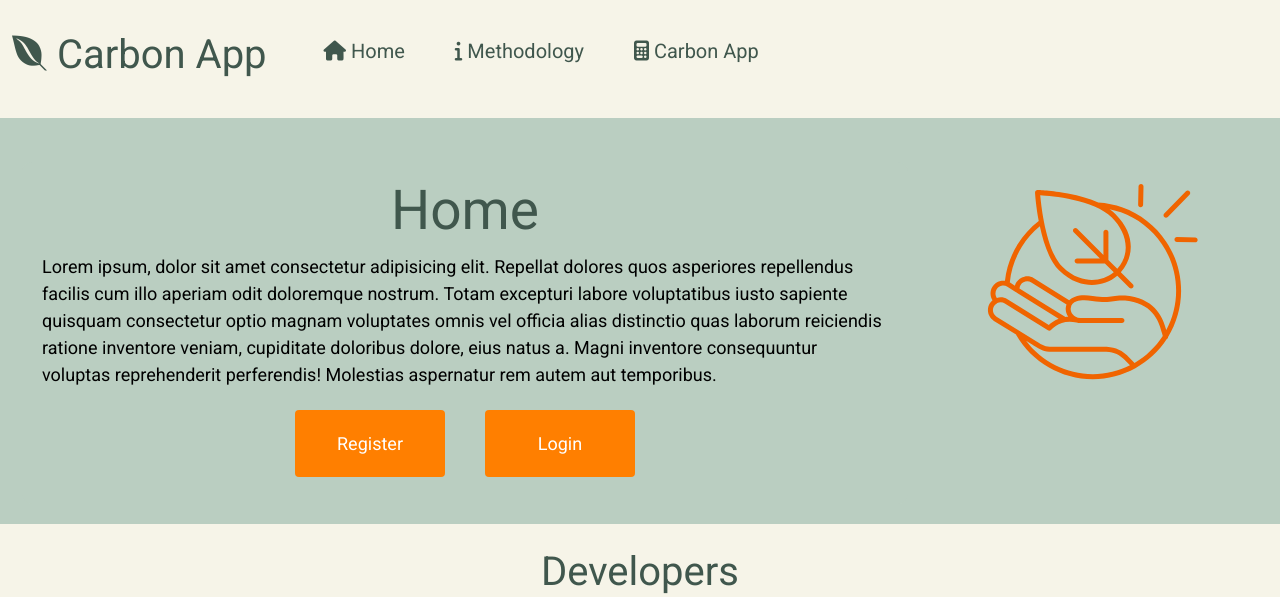
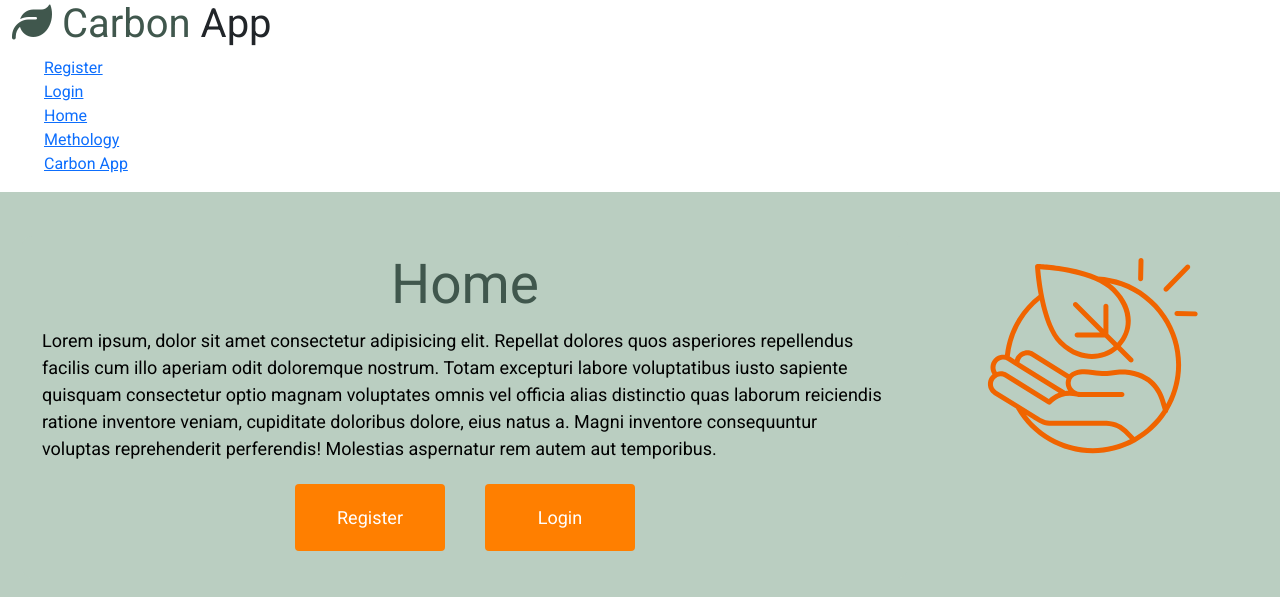
Before and after one commit to LineBirkelid/carbon_app_2023, a Python web app: template capp/templates/home.html in a window 1280 px wide. Shown: the top 597 px of the page. Run offline with Jinja, Linux system fonts and the light colour scheme; the template is opened without the code that fills it, so the values that code supplies are empty; some libraries are stand-ins or nearby versions.

Commit message:
Update layout.html

```diff
--- a/capp/templates/layout.html
+++ b/capp/templates/layout.html
@@ -3,7 +3,6 @@
     <head>
       <!-- Font Awesome code -->
       <link rel="stylesheet" href="https://cdnjs.cloudflare.com/ajax/libs/font-awesome/6.2.1/css/all.min.css" integrity="sha512-MV7K8+y+gLIBoVD59lQIYicR65iaqukzvf/nwasF0nqhPay5w/9lJmVM2hMDcnK1OnMGCdVK+iQrJ7lzPJQd1w==" crossorigin="anonymous" referrerpolicy="no-referrer" />
-
 
       <!--Import the Bootstrap CSS file:-->
       <link
@@ -21,6 +20,7 @@
       <script src="https://polyfill.io/v3/polyfill.min.js?features=es6"></script>
       <script id="MathJax-script" async src="https://cdn.jsdelivr.net/npm/mathjax@3/es5/tex-mml-chtml.js"></script>
 
+
       <!-- CSS code -->
       <link rel="stylesheet" type="text/css" href="{{ url_for('static', filename='layout.css') }}">
       <link rel="stylesheet" type="text/css" href="{{ url_for('static', filename='home.css') }}">
@@ -29,6 +29,7 @@
 
       <!-- To activate media queries in devices -->
       <meta name="viewport" content="user-scalable=yes, width=device-width, initial-scale=1">
+
         {% if title %}
             <title>{{ title }}</title>
         {% else %}
@@ -37,45 +38,45 @@
 
     </head>
     <body>
-
-        <section class="section_navbar">
-          <br>
+        <section class="section_carbon_app_navbar">
           <div class="container">
-            <div class="navbar">
+            <div class="carbon_app_navbar">
               <h1 class="logo">
-                <span class="text-logo"><i class="fa-brands fa-envira"></i> Carbon App</span>
+                <span class="text-logo"><i class="fa-solid fa-leaf"></i> Carbon</span> App
               </h1>
               <nav>
                 <ul>
                     <li>
-                        <a href="{{url_for('home')}}"><i class="fa-solid fa-house"></i> Home</a>
+                      <a href="{{url_for('users.register')}}">Register</a>
                     </li>
                     <li>
-                        <a href="{{url_for('methodology')}}"> <i class="fa-solid fa-info"></i> Methodology</a>
+                      <a href="{{url_for('users.login')}}">Login</a>
                     </li>
                     <li>
-                        <a href="{{url_for('carbon_app')}}"> <i class="fa-solid fa-calculator"></i> Carbon App</a>
+                        <a href="{{url_for('home.home_home')}}">Home</a>
+                    </li>
+                    <li>
+                        <a href="{{url_for('methodology.methodology_home')}}">Methology</a>
+                    </li>
+                    <li>
+                        <a href="{{url_for('carbon_app.carbon_app_home')}}">Carbon App</a>
                     </li>
                 </ul>
               </nav>
             </div>
           </div>
-          <br>
         </section>
 
         {% block content %} {% endblock %}
+
         <section class="section_footer">
           <div class="container">
             <div class="footer">
-              <br>
-              <br>
               <h1>
                 Carbon App
                 <a href="#">
-                  <i class="fa-solid fa-circle-up" style="color: #FF7F00"></i>
+                  <i class="fa-solid fa-circle-up" style="color: #568c63"></i>
                 </a>
-                <br>
-                <br>
               </h1>
             </div>
           </div>
```
Lines whose indentation alone changed are shown as unchanged.
